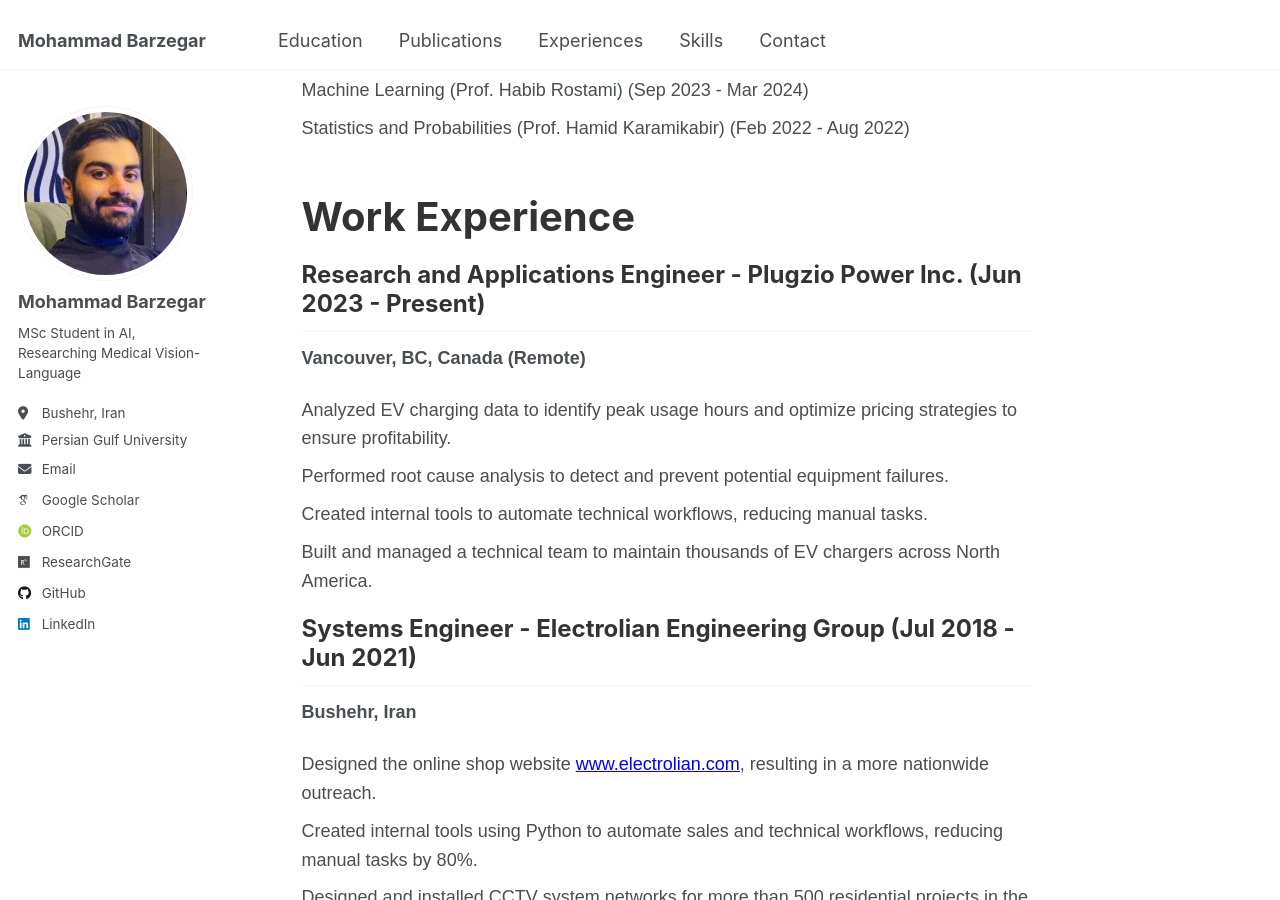
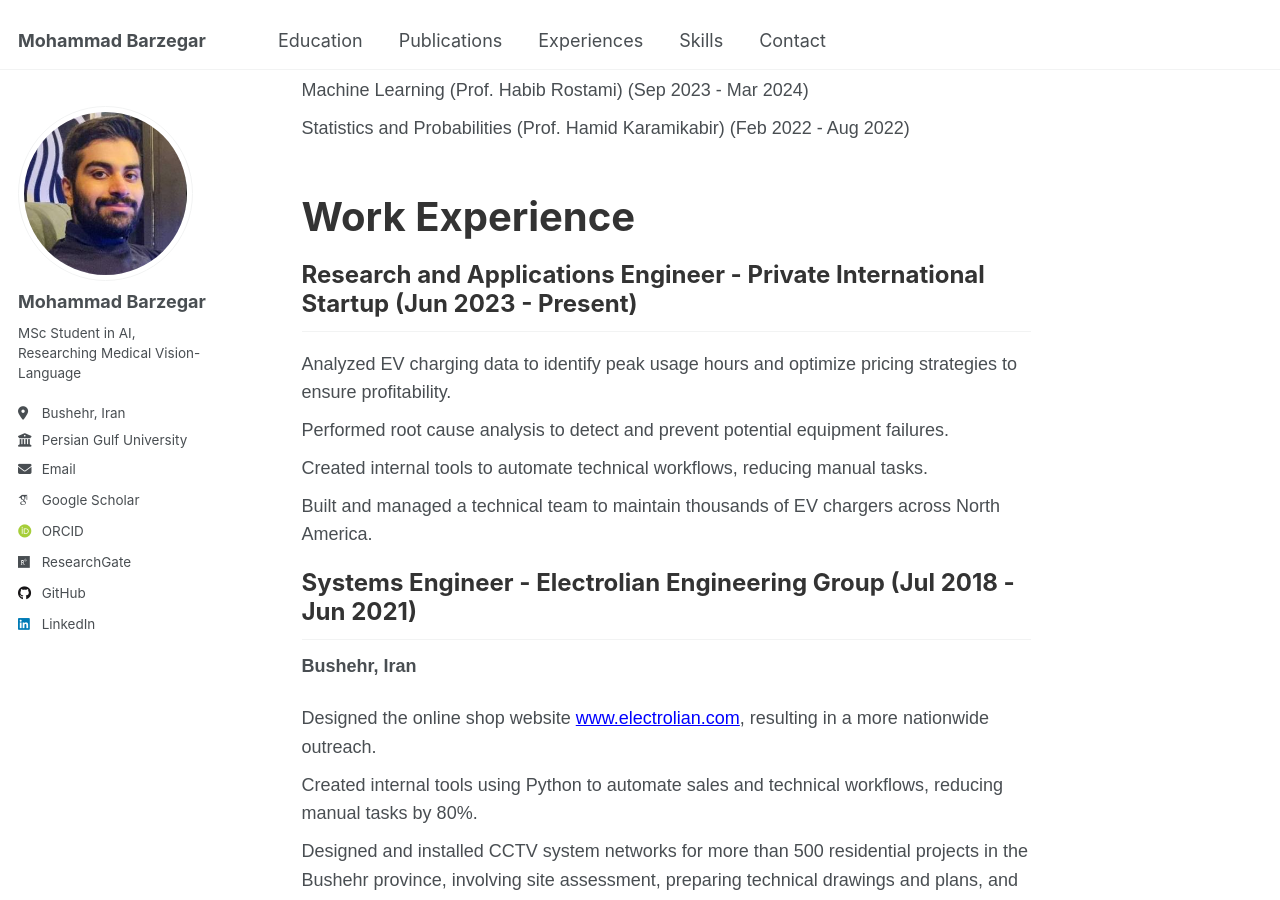
Before and after one commit to mbrz97/mbrz97.github.io, a Jekyll site: the page built from _pages/experiences.html, in a window 1280 px wide and 900 px high, scrolled down 993 px. Built offline with Jekyll 4.4.1, drawn with Linux system fonts in a browser that asks for light colours; some web fonts are replaced.

Commit message:
Update experiences.html

```diff
--- a/_pages/experiences.html
+++ b/_pages/experiences.html
@@ -92,8 +92,7 @@ author_profile: true
         <h1>Work Experience</h1>
 
         <div class="experience">
-            <h2>Research and Applications Engineer - Plugzio Power Inc. (Jun 2023 - Present)</h2>
-            <p><strong>Vancouver, BC, Canada (Remote)</strong></p>
+            <h2>Research and Applications Engineer - Private International Startup (Jun 2023 - Present)</h2>
             <ul>
                 <li>Analyzed EV charging data to identify peak usage hours and optimize pricing strategies to ensure profitability.</li>
                 <li>Performed root cause analysis to detect and prevent potential equipment failures.</li>
```
